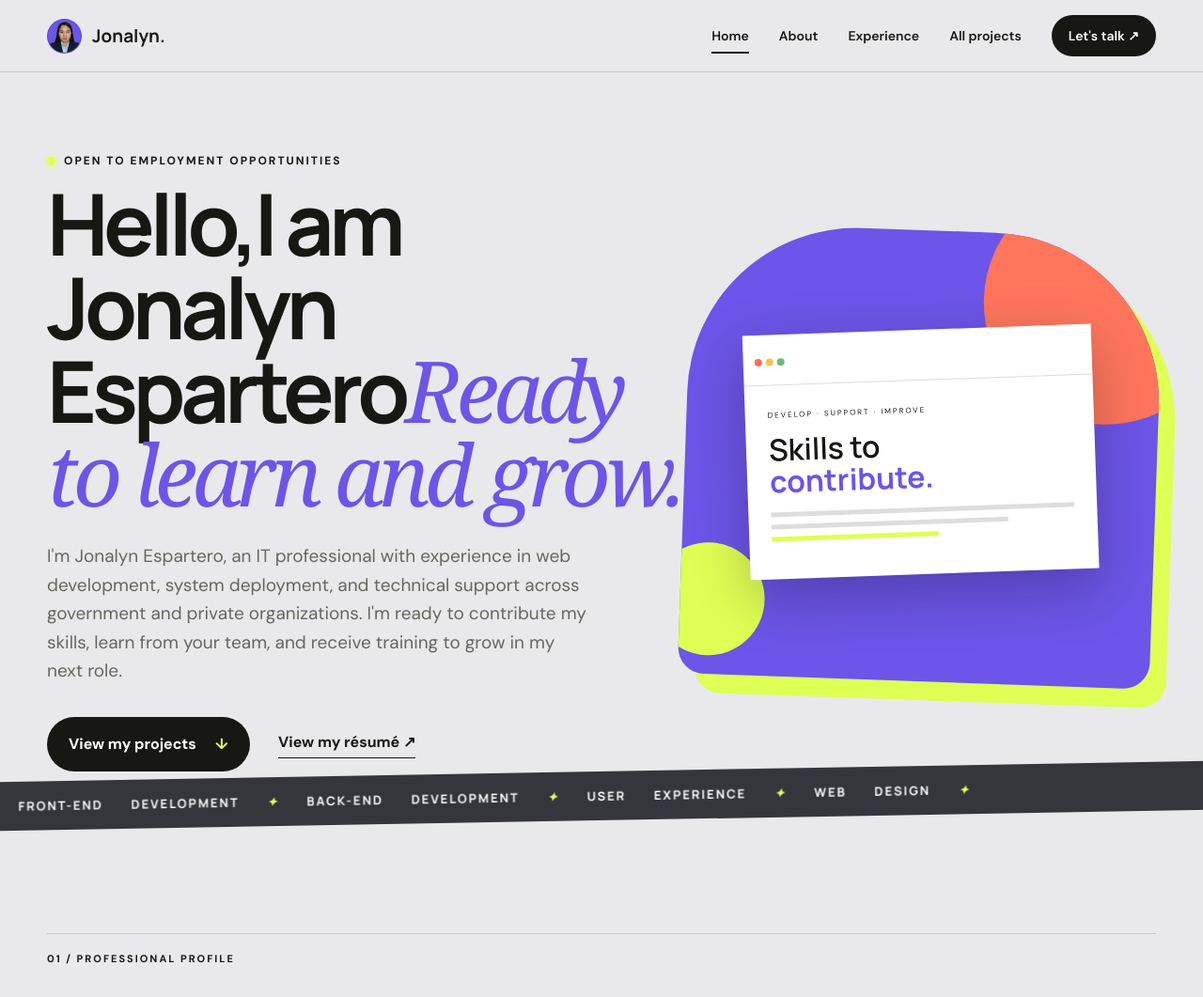
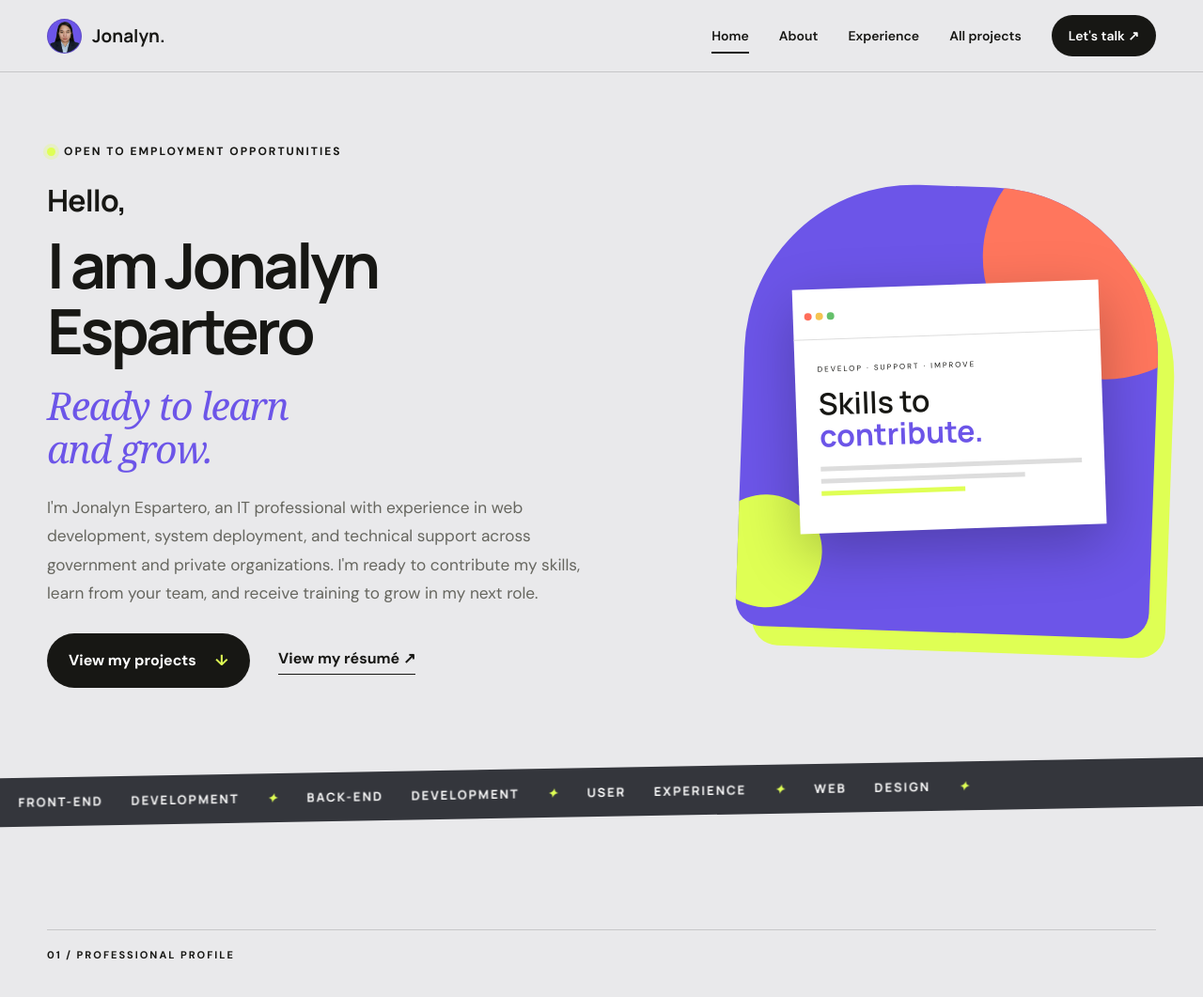
Before and after one commit to jonalynespartero4320-blip/porfolio_jonalyn.espartero, a PHP site: page / in a window 1280 px wide. Shown: the top 1061 px of the page at 94% size. Run offline with PHP 8.4, Linux system fonts and the light colour scheme.

Commit message:
Update styles.css

```diff
--- a/styles.css
+++ b/styles.css
@@ -148,13 +148,23 @@ body.modal-open {
 
 /* ==================== Hero ==================== */
 .hero {
-  min-height: 780px;
-  padding-top: 150px;
+  min-height: min(780px, 100svh);
+  padding-top: 140px;
+  padding-bottom: 85px;
   display: grid;
-  grid-template-columns: 1.15fr .85fr;
+  grid-template-columns: minmax(0, 1.15fr) minmax(0, .85fr);
+  gap: clamp(32px, 5vw, 72px);
   align-items: center;
   position: relative;
 }
+
+.hero-copy { min-width: 0; }
+.hero h1 { font-size: clamp(42px, 5.2vw, 72px); line-height: 1.06; letter-spacing: -.055em; }
+.hero-greeting { display: block; font-size: .48em; line-height: 1.3; letter-spacing: -.025em; margin: 22px 0 12px; }
+.hero-name { display: block; max-width: 12ch; text-wrap: balance; }
+.hero h1 .hero-tagline { display: block; max-width: 19ch; margin-top: 20px; font-size: clamp(30px, 3.2vw, 44px); line-height: 1.14; letter-spacing: -.035em; text-wrap: balance; }
+.hero-visual { width: 100%; max-width: 440px; justify-self: end; min-width: 0; }
+.hero .portrait-card { height: auto; aspect-ratio: 1 / 1.08; }
 
 .eyebrow {
   font-size: 12px;
@@ -194,14 +204,16 @@ h1 em,h2 em {
 .hero-text {
   max-width: 575px;
   color: var(--muted);
-  font-size: 19px;
-  margin: 28px 0 34px;
+  font-size: clamp(16px, 1.35vw, 18px);
+  line-height: 1.75;
+  margin: 24px 0 28px;
 }
 
 .hero-actions {
   display: flex;
   gap: 30px;
   align-items: center;
+  flex-wrap: wrap;
 }
 
 .button {
@@ -943,6 +955,8 @@ h1 em,h2 em {
     grid-template-columns: 1fr;
     padding-top: 125px;
     padding-bottom: 100px;
+    min-height: 0;
+    gap: 0;
   }
 
   .hero-visual {
```
